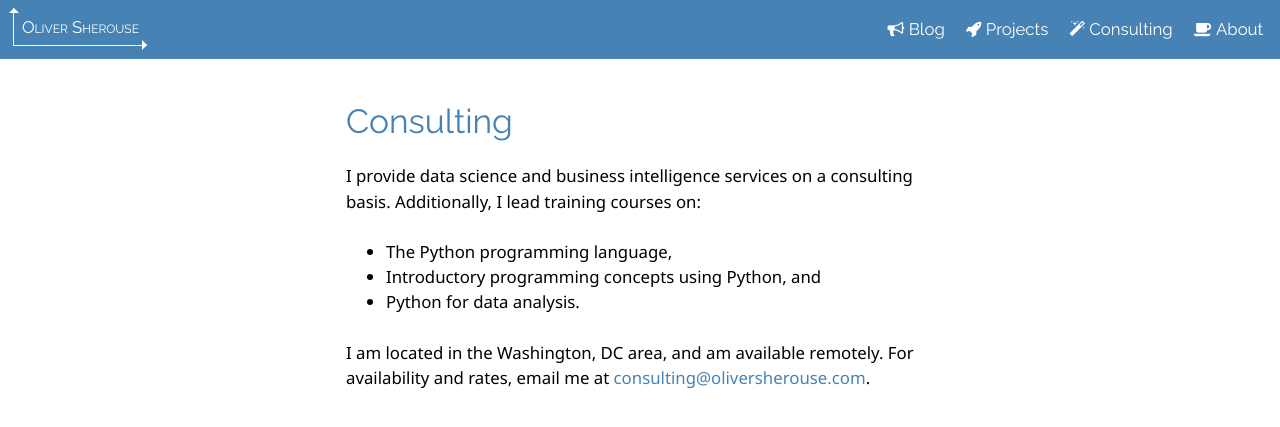
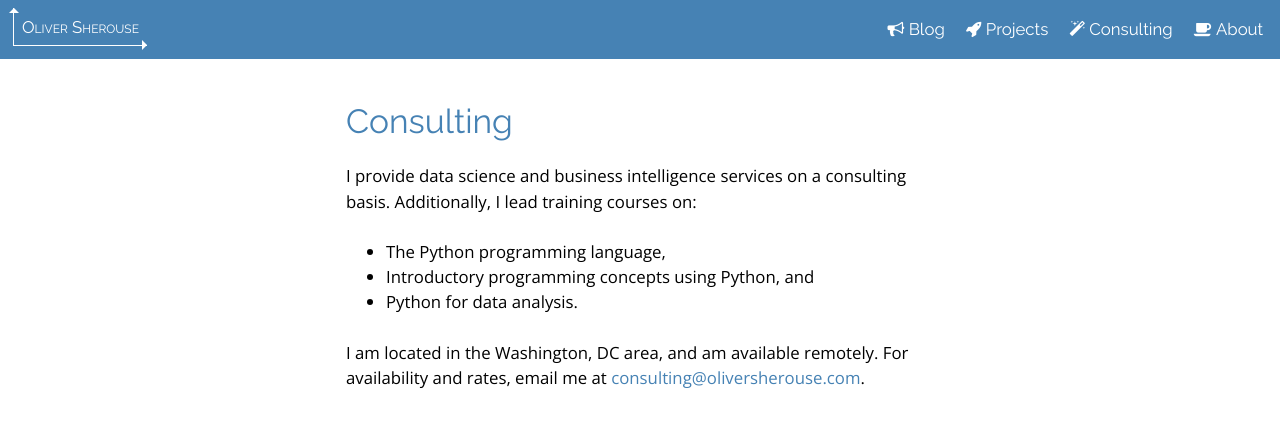
Before and after one commit to OliverSherouse/OliverSherouse.github.io, a Jekyll site: the page built from consulting/index.markdown, in a window 1280 px wide and 900 px high. Shown: the top 427 px of the window. Built offline with Jekyll 4.4.1, drawn with Linux system fonts in a browser that asks for light colours; nearby versions of some CDN libraries.

Commit message:
switched to lighter Open Sans

```diff
--- a/_layouts/base.html
+++ b/_layouts/base.html
@@ -9,7 +9,7 @@
       <meta name="description" content="{{ site.description }}">
       <link rel="icon" type="image/png" href="/favicon.png">
 
-      <link rel="stylesheet" href="http://fonts.googleapis.com/css?family=Noto+Sans:400|Raleway:400|Inconsolata:400">
+      <link rel="stylesheet" href="http://fonts.googleapis.com/css?family=Open+Sans:300|Raleway:400|Inconsolata:400">
       <link rel="stylesheet" href="{{site.url}}/css/main.css">
       <link rel="stylesheet" href="{{site.url}}/css/syntax/friendly.css">
       <link rel="stylesheet" href="https://cdnjs.cloudflare.com/ajax/libs/font-awesome/4.7.0/css/font-awesome.min.css">
--- a/_sass/_variables.scss
+++ b/_sass/_variables.scss
@@ -9,8 +9,8 @@ $font-color: #222;
 
 // Font
 $header-font: Raleway, sans;
-$normal-font: Noto Sans, sans;
-$fixed-font:  Inconsolata, monospace;
+$normal-font: Open Sans, sans;
+$fixed-font: Inconsolata, monospace;
 
 // Media Queries
 
```
